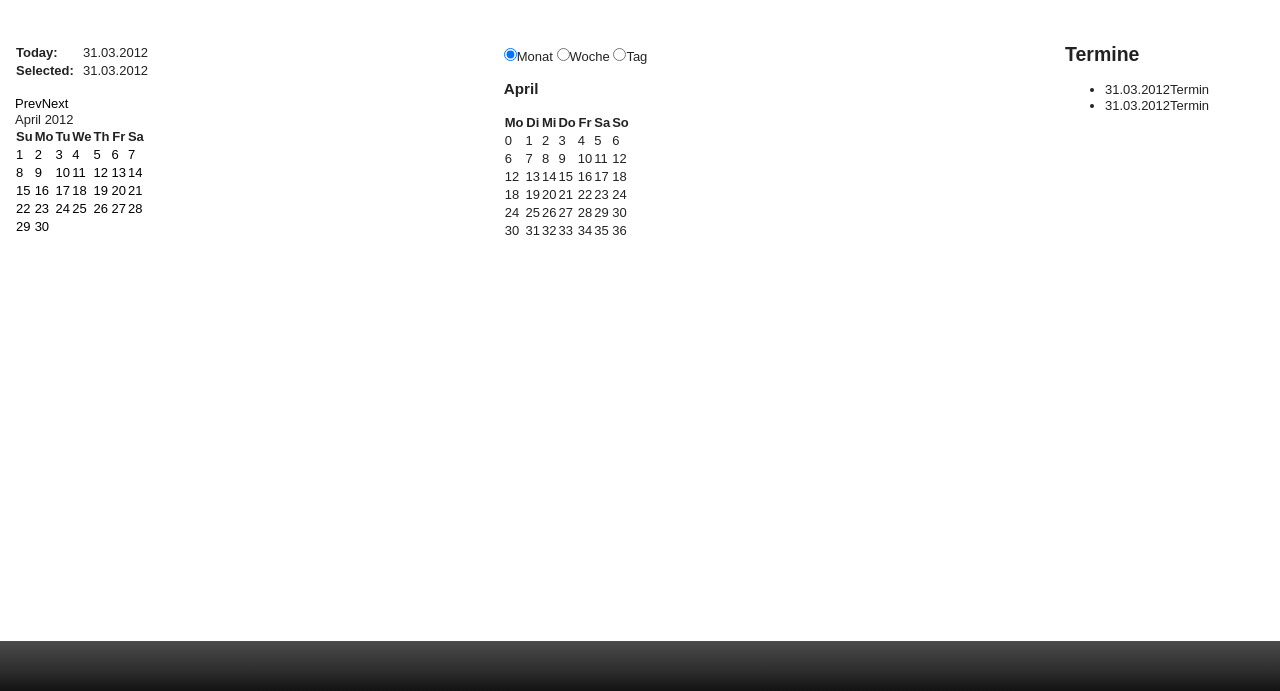
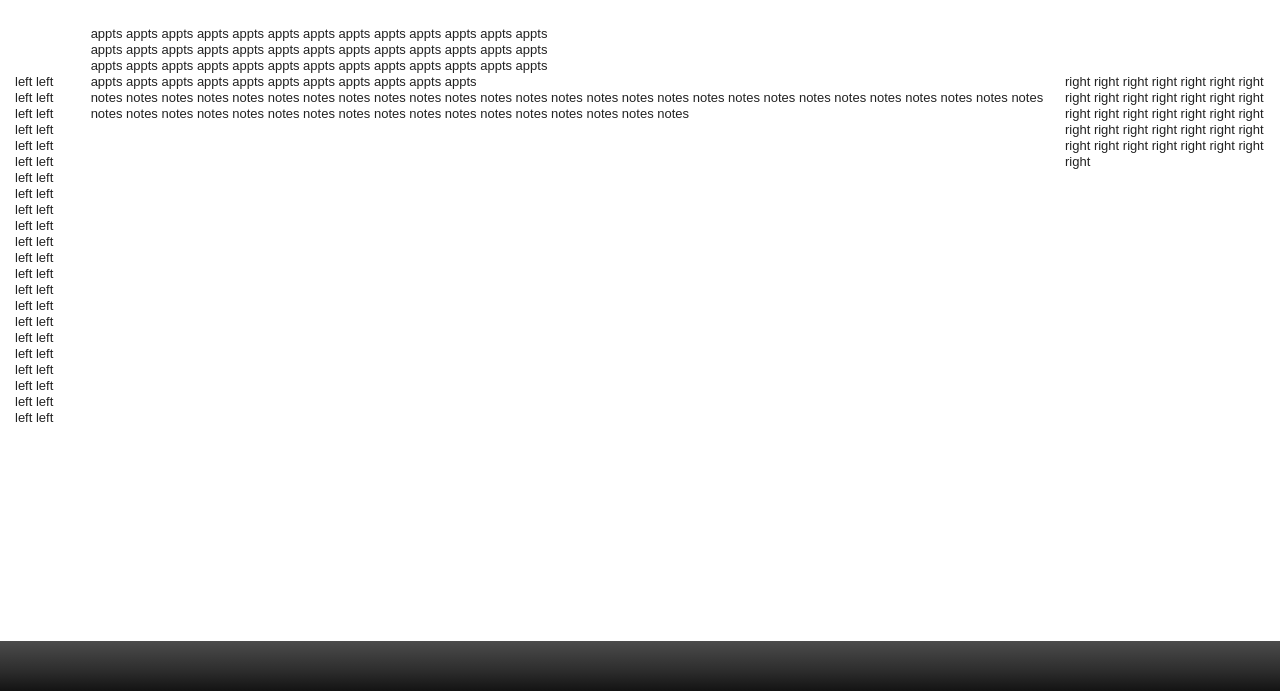
Before and after one commit to philipphock/webschedule, a PHP site: page / in a window 1280 px wide. Shown: the part 109-800 px from the top of the page. Run offline with PHP 8.4, Linux system fonts and the light colour scheme; the visitor is signed in with stand-in values (Sample User, id 1).

Commit message:
start over with new design

```diff
--- a/css/default/style.css
+++ b/css/default/style.css
@@ -72,13 +72,15 @@ a:hover{
 	display:table;
 	width:100%;
 }
+.td{
+	display:table-cell;
+}
 .left, .right, .middle{
 	display:table-cell;
-
 	padding:5px;
 }
 .left{
-	max-width:130px;
+	max-width:70px;
 
 }
 .middle{
--- a/php/pages/home/content.php
+++ b/php/pages/home/content.php
@@ -8,89 +8,36 @@ $days=array("Mo","Di","Mi","Do","Fr","Sa","So");
 <div class="faketable">
 
 	<div class="left">
-		<table>
-			<tr>
-				<td><strong>Today:&nbsp;&nbsp;</strong></td>
-				<td id="today">31.03.2012</td>
-			</tr>
-			<tr>
-				<td><strong>Selected:&nbsp;&nbsp;</strong></td>
-				<td id="selday">31.03.2012</td>
-			</tr>
-
-		</table>
-		<br>
-		<div id="calendar">
-
-		</div>
+		left left left left left left left left left left left
+		left left left left left left left left left left left
+		left left left left left left left left left left left
+		left left left left left left left left left left left
 	</div><!--left-->
 
+
 	<div class="middle">
-		<nav id="viewnav" class="horizontalNav">
+		<div id="appointments">
+			appts appts appts appts appts appts appts appts appts appts
+			appts appts appts appts appts appts appts appts appts appts
+			appts appts appts appts appts appts appts appts appts appts
+			appts appts appts appts appts appts appts appts appts appts
+			appts appts appts appts appts appts appts appts appts appts
+		</div>
 
-			<input type="radio" id="viewNavMonth" name="viewNavRadio" checked="checked"/><label for="viewNavMonth">Monat</label>
-			<input type="radio" id="viewNavWeek" name="viewNavRadio" /><label for="viewNavWeek">Woche</label>
-			<input type="radio" id="viewNavDay" name="viewNavRadio" /><label for="viewNavDay">Tag</label>
+		<div id="notes">
+			notes notes notes notes notes notes notes notes notes notes notes
+			notes notes notes notes notes notes notes notes notes notes notes
+			notes notes notes notes notes notes notes notes notes notes notes
+			notes notes notes notes notes notes notes notes notes notes notes
+		</div>
 
-		</nav>
-		<div id="calendarView">
-			<div id="monthView">
-				<h3 id="monthLabel">April</h3>
-				<table>
-
-					<tr>
-						<?php
-							for ($x=0; $x < 7; $x++) {
-								echo "<th>$days[$x]</th>";
-							}
-						?>
-					</tr>
-
-					<?php
-					$day;
-					for ($y=0; $y < 6; $y++) {
-						echo "<tr>";
-						for ($x=0; $x < 7; $x++) {
-							echo "<td>";
-							$day = $y*6+$x;
-							echo "$day</td>";
-
-						}
-						echo "</tr>";
-					}
-					?>
-
-				</table>
-			</div>
-
-			<div id="weekView">
-				<h3 id="weekLabel">42</h3>
-				<table><tr>
-						<?php
-							for ($x=0; $x < 7; $x++) {
-								echo "<th>$days[$x]</th>";
-							}
-						?>
-				</tr></table>
-			</div>
-
-			<div id="dayView">
-				<h3 id="dayLabel">Friday</h3>
-			</div>
+	</div><!--middle-->
 
 
-
-		</div>
-	</div><!--middle-->
-
 	<div class="right">
-		<h2 id="today">Termine</h2>
-		<div id="nextTerm">
-			<ul>
-				<li><span>31.03.2012</span>Termin</li>
-				<li><span>31.03.2012</span>Termin</li>
-			</ul>
-		</div>
+		right right right right right right right right right right right right
+		right right right right right right right right right right right right
+		right right right right right right right right right right right right
 	</div><!--right-->
 
 </div>
--- /dev/null
+++ b/php/pages/home/css/default/general.css
@@ -0,0 +1,6 @@
+#appointments, #note{
+	max-width:48%;
+	width:48%;
+	display:inline-block;
+
+}
--- a/php/pages/home/css/default/toggleView.css
+++ /dev/null
@@ -1,5 +0,0 @@
-#viewnav a{
-	padding:1px 10px;
-	border:1px solid black;
-	cursor: pointer;
-}
--- a/php/pages/home/js/general.js
+++ b/php/pages/home/js/general.js
@@ -4,5 +4,5 @@
 	$( "#calendar" ).datepicker({ autoSize: true,dateFormat: 'dd-mm-yy' });
 	$( "#calendar" ).datepicker($.datepicker.regional['de'] );
 
-	$("#calendarView>div").not(":first-child").hide();
+
 })();
--- a/php/pages/home/js/inputs.js
+++ b/php/pages/home/js/inputs.js
@@ -1,9 +1,3 @@
 (function(){
-	$("#viewnav>label").click(function(e){
-		var elem = ($(this).index()-1) / 2;
 
-		$("#calendarView>div").hide();
-		$("#calendarView>div").eq(elem).show();
-
-	});
 })();
```
